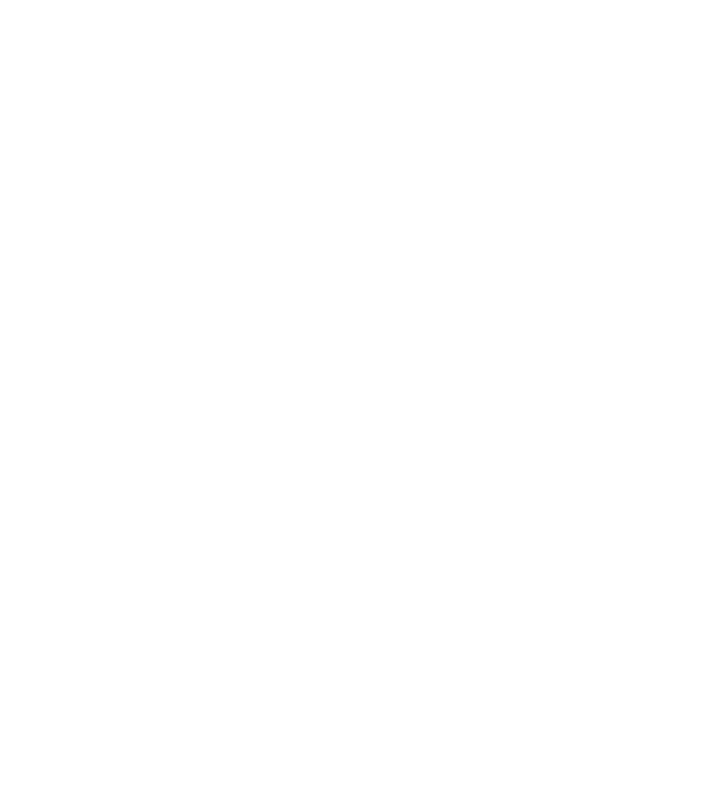
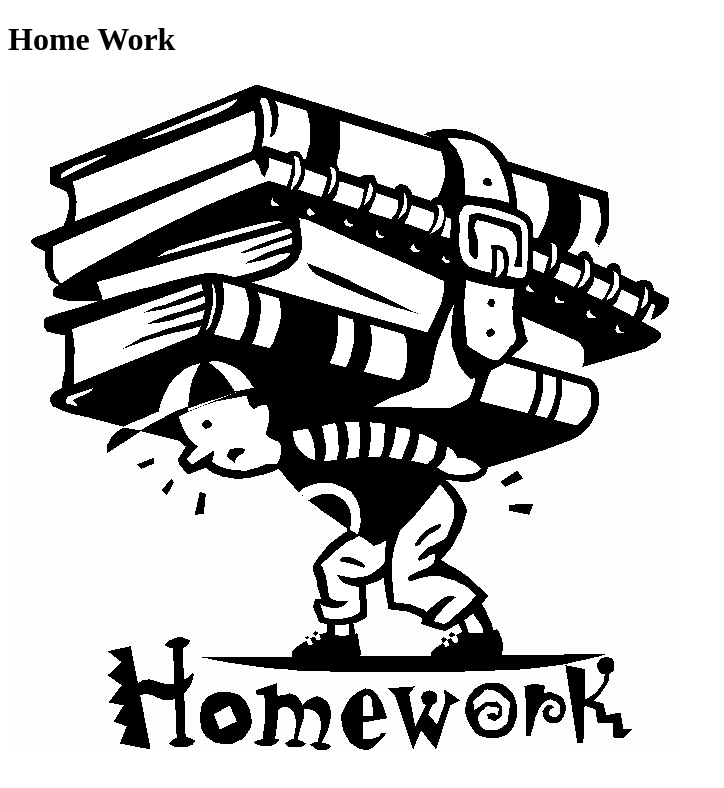
Before and after one commit to AlexFJTS/Home_Work, a plain HTML site: page index.html in a window 1280 px wide. Shown: the whole page, without its empty margins (0-724 px from the left). Drawn offline with Linux system fonts and the light colour scheme.

Commit message:
Update index.html

```diff
--- a/index.html
+++ b/index.html
@@ -6,5 +6,8 @@
     <meta name="viewport" content="width=device-width, initial-scale=1.0" />
     <title>Home Work</title>
   </head>
-  <body></body>
+  <body>
+    <h1>Home Work</h1>
+    <img src="/images/HW.png" alt="Home Work" />
+  </body>
 </html>
```
